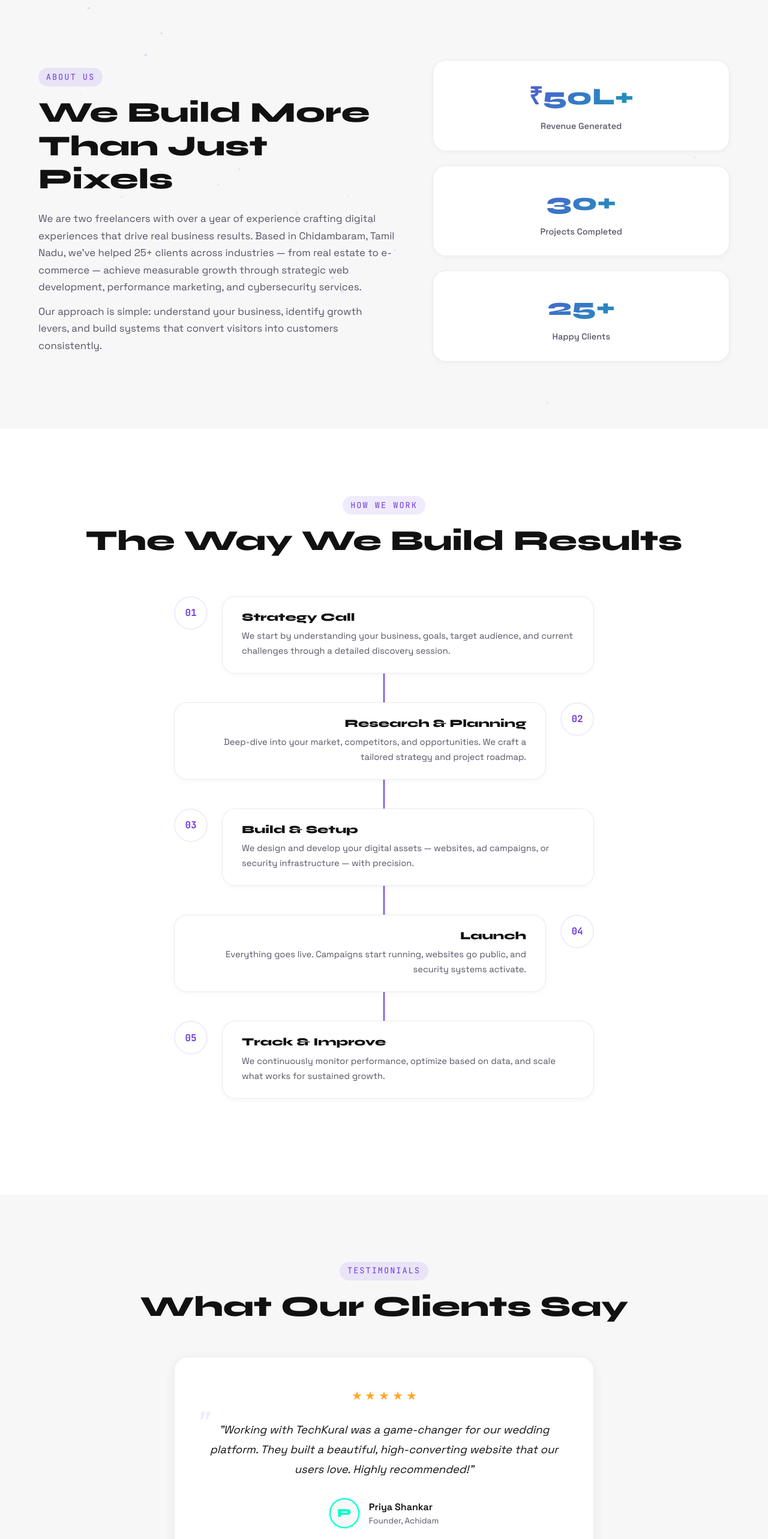
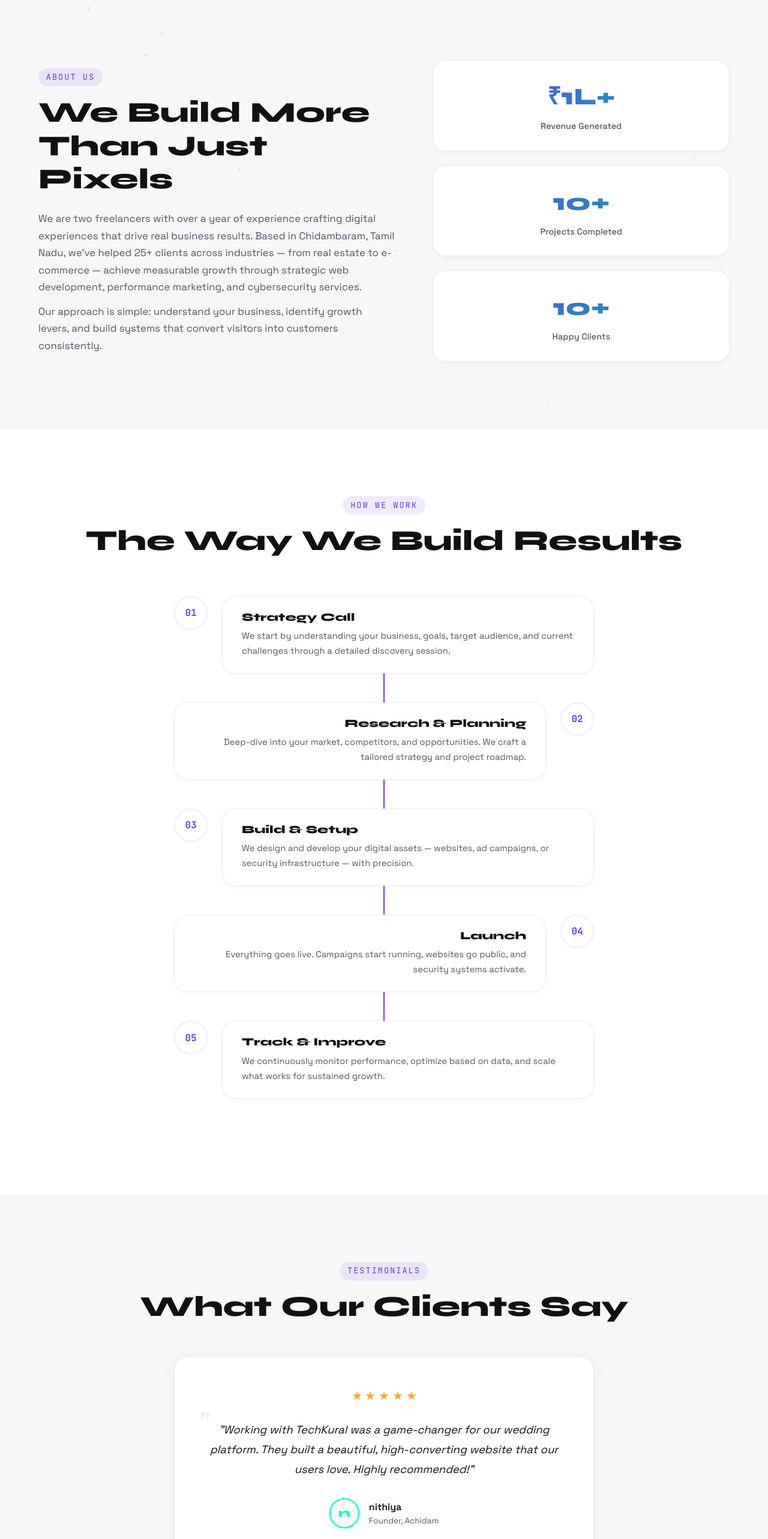
Before and after one commit to Hometheatre007/techkural, a React (Vite) app: page / in a window 1280 px wide. Shown: the part 4100-6666 px from the top of the page at 60% size. Built offline with nearby package versions, Linux system fonts and the light colour scheme.

Commit message:
fix error and ui

```diff
--- a/src/components/About.jsx
+++ b/src/components/About.jsx
@@ -75,19 +75,19 @@ function About() {
           <div className="about__stats stagger-children">
             <div className="about__stat reveal">
               <span className="about__stat-number">
-                <AnimatedCounter target={50} prefix="₹" suffix="L+" />
+                <AnimatedCounter target={1} prefix="₹" suffix="L+" />
               </span>
               <span className="about__stat-label">Revenue Generated</span>
             </div>
             <div className="about__stat reveal">
               <span className="about__stat-number">
-                <AnimatedCounter target={30} suffix="+" />
+                <AnimatedCounter target={10} suffix="+" />
               </span>
               <span className="about__stat-label">Projects Completed</span>
             </div>
             <div className="about__stat reveal">
               <span className="about__stat-number">
-                <AnimatedCounter target={25} suffix="+" />
+                <AnimatedCounter target={10} suffix="+" />
               </span>
               <span className="about__stat-label">Happy Clients</span>
             </div>
--- a/src/components/Testimonials.jsx
+++ b/src/components/Testimonials.jsx
@@ -3,28 +3,28 @@ import './Testimonials.css';
 
 const TESTIMONIALS = [
   {
-    name: 'Ravi Kumar',
+    name: 'Pugazhenthi J',
     role: 'CEO, UV Smart Lands',
     text: 'TechKural transformed our online presence completely. Our lead generation increased by 5x within the first two months. Their attention to detail and understanding of our market is exceptional.',
     rating: 5,
     color: '#00ff88',
   },
   {
-    name: 'Priya Shankar',
+    name: 'nithiya',
     role: 'Founder, Achidam',
     text: 'Working with TechKural was a game-changer for our wedding platform. They built a beautiful, high-converting website that our users love. Highly recommended!',
     rating: 5,
     color: '#00ffc8',
   },
   {
-    name: 'Arjun Patel',
+    name: 'keerthana',
     role: 'Marketing Head, ScaleupMax',
     text: 'The performance marketing campaigns they set up for us delivered consistent ROI. Their data-driven approach and transparent reporting made all the difference.',
     rating: 5,
     color: '#7b2fff',
   },
   {
-    name: 'Lakshmi Devi',
+    name: '',
     role: 'Director, Tripkadaii',
     text: 'From SEO to website development, TechKural handled everything professionally. Our organic traffic grew 300% in six months. True professionals who deliver results.',
     rating: 5,
```
Also changed, not shown: src/components/ThemeToggle.jsx (line endings or trailing spaces).
